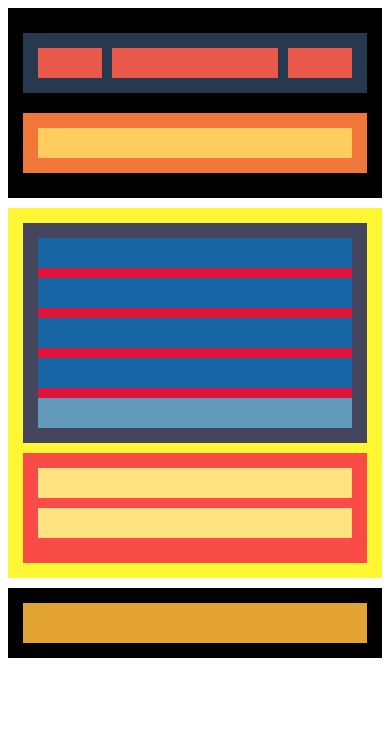
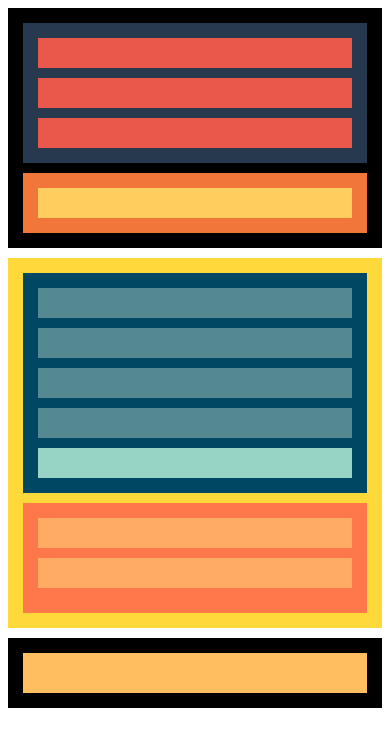
Before and after one commit to JonatanRR/Sprint, a plain HTML site: page index.html in a window 390 px wide. Drawn offline with Linux system fonts and the light colour scheme.

Commit message:
Ejercicio3

```diff
--- a/style.css
+++ b/style.css
@@ -1,6 +1,6 @@
 .contenedor1 {
     background-color: black;
-    height: 160px;
+    /*height: 160px;*/
     border: 15px solid black;
     margin-bottom: 10px;
     display: flex;
@@ -10,6 +10,7 @@
 .menu {
     background-color: #27394e;
     border: 15px solid #27394e;
+    margin-bottom: 10px;
     display: flex;
     flex-direction: row;
     justify-content: space-around;
@@ -112,9 +113,42 @@
 }
 
 @media  (max-width: 700px) {
+    .menu {
+        flex-wrap: wrap;
+    }
+    .menu-small {
+        flex-basis: 100%;
+    }
+    .menu-largo {
+        flex-basis: 100%;
+        margin: 10px 0 10px 0;
+    }
+    .contenedor2 {
+        background-color: #ffd939;
+        border-color: #ffd939;
+    }
     .blog {
-        background-color: crimson;
-
+        background-color: #004763;
+        border-color: #004763;
     }
-
+    .entradas {
+        background-color: #558991;
+        border-color: #558991;
+    }
+    .entrada-larga {
+        background-color: #97d4c5;
+        border-color: #97d4c5;
+    }
+    .aside {
+        background-color: #ff784c;
+        border-color: #ff784c;
+    }
+    .lateral {
+        background-color: #ffab64;
+        border-color: #ffab64;
+    }
+    .footer {
+        background-color: #ffbf60;
+        border-color: #ffbf60;
+    }
 }
```
